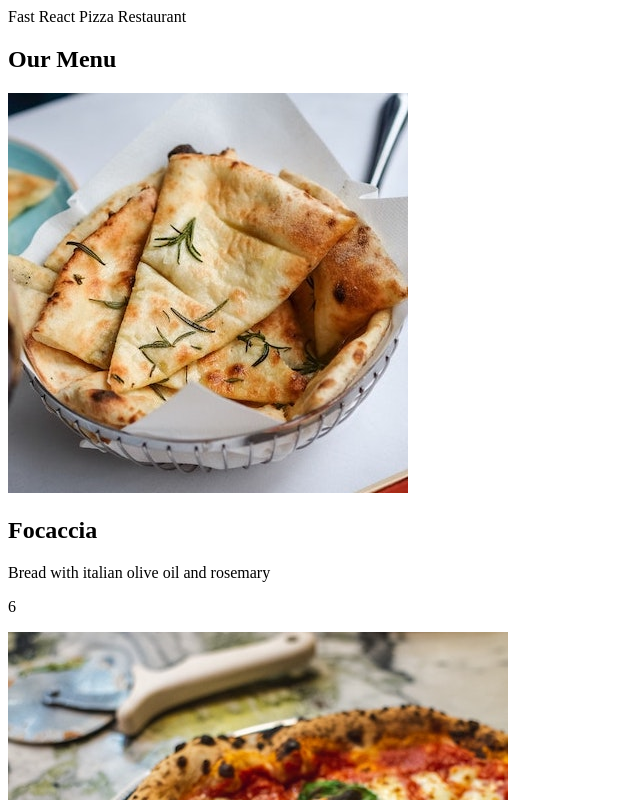
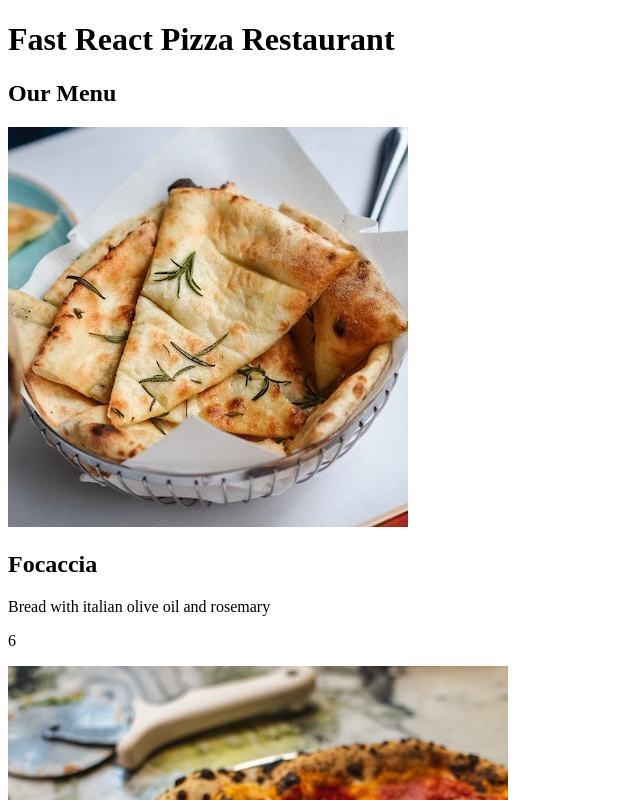
Before and after one commit to AmaduKamara/pizza-menu-app, a React (Create React App) app: page / in a window 1280 px wide. Shown: the top 800 px of the page, without its empty margins (0-640 px from the left). Built offline with nearby package versions, Linux system fonts and the light colour scheme.

Commit message:
Add styles

```diff
--- a/src/components/Header.jsx
+++ b/src/components/Header.jsx
@@ -1,7 +1,11 @@
 import React from "react";
 
 const Header = () => {
-  return <div>Fast React Pizza Restaurant</div>;
+  return (
+    <header className="header">
+      <h1>Fast React Pizza Restaurant</h1>
+    </header>
+  );
 };
 
 export default Header;
```
